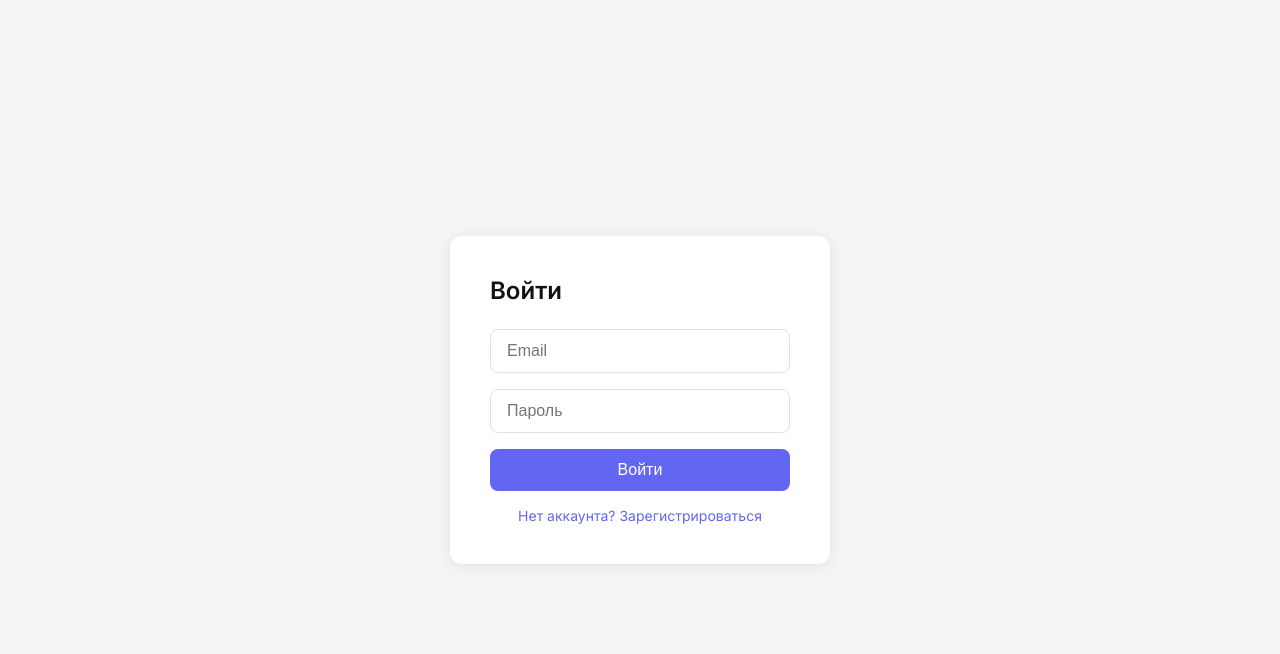
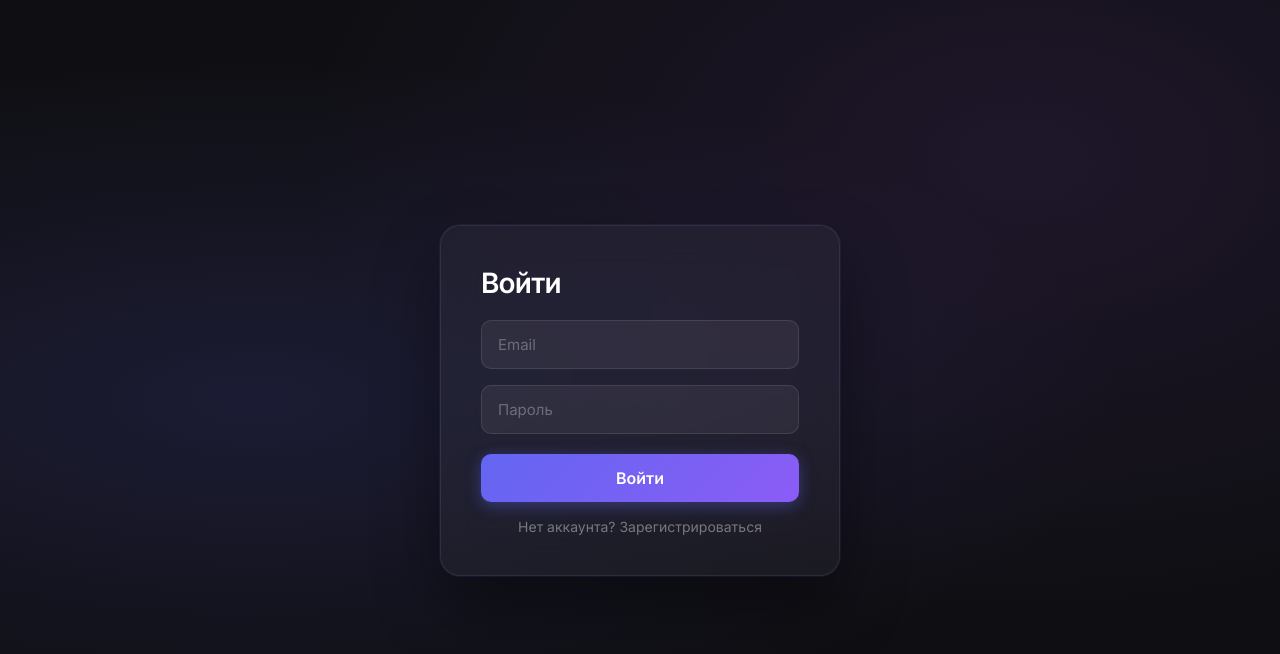
Before and after one commit to yakut54/react-18-zustand-todo, a React (Vite) app: page /login in a window 1280 px wide. Shown: the top 654 px of the page. Built offline with nearby package versions, Linux system fonts and the light colour scheme.

Commit message:
feat: dark theme, useCallback, RTK Query plan

```diff
--- a/src/index.css
+++ b/src/index.css
@@ -7,4 +7,6 @@
 body {
   font-family: 'Inter', sans-serif;
   -webkit-font-smoothing: antialiased;
+  background: #0f0f13;
+  color: #e8e8f0;
 }
--- a/src/pages/TodosPage.tsx
+++ b/src/pages/TodosPage.tsx
@@ -1,4 +1,4 @@
-import { useEffect, useState } from "react";
+import { useCallback, useEffect, useState } from "react";
 import { useAppDispatch, useAppSelector } from "../store/hooks";
 import { logoutThunk } from "../features/auth/authSlice";
 import {
@@ -34,29 +34,40 @@ export const TodosPage = () => {
     return items;
   }, [items, filter]);
 
-  const handleAdd = (e: React.SyntheticEvent<HTMLFormElement>) => {
-    e.preventDefault();
-    if (!title.trim()) return;
-    dispatch(addTodoThunk(title));
-    setTitle("");
-  };
+  const handleAdd = useCallback(
+    (e: React.SyntheticEvent<HTMLFormElement>) => {
+      e.preventDefault();
+      if (!title.trim()) return;
+      dispatch(addTodoThunk(title));
+      setTitle("");
+    },
+    [dispatch, title],
+  );
 
   useEffect(() => {
     dispatch(fetchTodosThunk());
   }, [dispatch]);
 
-  const handleLogout = async () => {
+  const handleLogout = useCallback(async () => {
     await dispatch(logoutThunk());
     navigate("/login");
-  };
+  }, [dispatch, navigate]);
 
-  const handleDelete = async (id: string) => {
-    await dispatch(deleteTodoThunk(id));
-  };
+  const handleDelete = useCallback(
+    async (id: string) => {
+      await dispatch(deleteTodoThunk(id));
+    },
+    [dispatch],
+  );
 
-  const toggleHandler = async (todo: Todo) => {
-    await dispatch(toggleTodoThunk({ id: todo.id, completed: todo.completed }));
-  };
+  const toggleHandler = useCallback(
+    async (todo: Todo) => {
+      await dispatch(
+        toggleTodoThunk({ id: todo.id, completed: todo.completed }),
+      );
+    },
+    [dispatch],
+  );
 
   if (loading) return <div>Загрузка...</div>;
   if (error) return <div>{error}</div>;
--- a/src/pages/auth.css
+++ b/src/pages/auth.css
@@ -3,75 +3,104 @@
   display: flex;
   align-items: center;
   justify-content: center;
-    background: #f5f5f5;
+  background: #0f0f13;
+  background-image:
+    radial-gradient(ellipse at 20% 50%, rgba(99, 102, 241, 0.15) 0%, transparent 60%),
+    radial-gradient(ellipse at 80% 20%, rgba(168, 85, 247, 0.1) 0%, transparent 50%);
 }
 
 .auth-form {
-    background: #fff;
+  background: rgba(255, 255, 255, 0.04);
+  border: 1px solid rgba(255, 255, 255, 0.08);
+  backdrop-filter: blur(20px);
   padding: 2.5rem;
-    border-radius: 12px;
-    box-shadow: 0 2px 16px rgba(0, 0, 0, 0.08);
+  border-radius: 20px;
+  box-shadow:
+    0 0 0 1px rgba(99, 102, 241, 0.1),
+    0 32px 64px rgba(0, 0, 0, 0.4);
   display: flex;
   flex-direction: column;
   gap: 1rem;
   width: 100%;
-    max-width: 380px;
+  max-width: 400px;
 }
 
 .auth-form h1 {
-    margin: 0 0 0.5rem;
-    font-size: 1.5rem;
-    font-weight: 600;
-    color: #111;
+  font-size: 1.75rem;
+  font-weight: 700;
+  color: #fff;
+  letter-spacing: -0.03em;
+  margin-bottom: 0.25rem;
 }
 
 .auth-form input {
-    padding: 0.75rem 1rem;
-    border: 1.5px solid #e0e0e0;
-    border-radius: 8px;
-    font-size: 1rem;
+  padding: 0.875rem 1rem;
+  background: rgba(255, 255, 255, 0.06);
+  border: 1px solid rgba(255, 255, 255, 0.1);
+  border-radius: 10px;
+  font-size: 0.9375rem;
+  font-family: inherit;
+  color: #fff;
   outline: none;
-    transition: border-color 0.2s;
+  transition: border-color 0.2s, box-shadow 0.2s, background 0.2s;
+}
+
+.auth-form input::placeholder {
+  color: rgba(255, 255, 255, 0.3);
 }
 
 .auth-form input:focus {
   border-color: #6366f1;
+  background: rgba(99, 102, 241, 0.08);
+  box-shadow: 0 0 0 3px rgba(99, 102, 241, 0.2);
 }
 
-  .auth-form button {
-    padding: 0.75rem;
-    background: #6366f1;
+.auth-form button[type="submit"] {
+  padding: 0.875rem;
+  background: linear-gradient(135deg, #6366f1, #8b5cf6);
   color: #fff;
   border: none;
-    border-radius: 8px;
+  border-radius: 10px;
   font-size: 1rem;
-    font-weight: 500;
+  font-family: inherit;
+  font-weight: 600;
   cursor: pointer;
-    transition: background 0.2s;
+  transition: opacity 0.2s, transform 0.1s, box-shadow 0.2s;
+  box-shadow: 0 4px 16px rgba(99, 102, 241, 0.4);
+  margin-top: 0.25rem;
 }
 
-  .auth-form button:hover:not(:disabled) {
-    background: #4f46e5;
+.auth-form button[type="submit"]:hover:not(:disabled) {
+  opacity: 0.9;
+  box-shadow: 0 6px 24px rgba(99, 102, 241, 0.5);
 }
 
-  .auth-form button:disabled {
-    opacity: 0.6;
+.auth-form button[type="submit"]:active:not(:disabled) {
+  transform: scale(0.98);
+}
+
+.auth-form button[type="submit"]:disabled {
+  opacity: 0.4;
   cursor: not-allowed;
 }
 
 .auth-error {
-    color: #ef4444;
+  color: #f87171;
   font-size: 0.875rem;
-    margin: 0;
+  background: rgba(239, 68, 68, 0.1);
+  border: 1px solid rgba(239, 68, 68, 0.2);
+  border-radius: 8px;
+  padding: 0.625rem 0.875rem;
 }
 
 .auth-form a {
   text-align: center;
   font-size: 0.875rem;
-    color: #6366f1;
+  color: rgba(255, 255, 255, 0.4);
   text-decoration: none;
+  transition: color 0.2s;
 }
 
 .auth-form a:hover {
-    text-decoration: underline;
+  color: #a5b4fc;
 }
--- a/src/pages/todos.css
+++ b/src/pages/todos.css
@@ -4,13 +4,13 @@
 
 .todos-page {
   min-height: 100vh;
-  background: #f5f5f7;
+  background: #0f0f13;
 }
 
 .todos-container {
-  max-width: 640px;
+  max-width: 660px;
   margin: 0 auto;
-  padding: 2.5rem 1rem;
+  padding: 3rem 1.25rem;
 }
 
 /* Header */
@@ -18,14 +18,17 @@
   display: flex;
   align-items: center;
   justify-content: space-between;
-  margin-bottom: 2rem;
+  margin-bottom: 2.5rem;
 }
 
 .todos-header h1 {
-  font-size: 1.75rem;
+  font-size: 2rem;
   font-weight: 700;
-  color: #111;
-  letter-spacing: -0.02em;
+  letter-spacing: -0.03em;
+  background: linear-gradient(135deg, #fff 60%, #a5b4fc);
+  -webkit-background-clip: text;
+  -webkit-text-fill-color: transparent;
+  background-clip: text;
 }
 
 .todos-header-right {
@@ -35,27 +38,25 @@
 }
 
 .todos-user {
-  font-size: 0.875rem;
-  color: #999;
+  font-size: 0.8125rem;
+  color: rgba(255, 255, 255, 0.35);
 }
 
 .logout-btn {
   padding: 0.5rem 1rem;
   background: transparent;
-  border: 1.5px solid #e5e5e5;
+  border: 1px solid rgba(255, 255, 255, 0.1);
   border-radius: 8px;
-  font-size: 0.875rem;
+  font-size: 0.8125rem;
   font-family: inherit;
-  color: #666;
+  color: rgba(255, 255, 255, 0.4);
   cursor: pointer;
-  transition:
-    border-color 0.15s,
-    color 0.15s;
+  transition: border-color 0.15s, color 0.15s;
 }
 
 .logout-btn:hover {
-  border-color: #ef4444;
-  color: #ef4444;
+  border-color: rgba(239, 68, 68, 0.5);
+  color: #f87171;
 }
 
 /* Form */
@@ -67,49 +68,79 @@
 
 .todo-form input {
   flex: 1;
-  padding: 0.75rem 1rem;
-  border: 1.5px solid #e5e5e5;
-  border-radius: 10px;
+  padding: 0.875rem 1.125rem;
+  background: rgba(255, 255, 255, 0.05);
+  border: 1px solid rgba(255, 255, 255, 0.08);
+  border-radius: 12px;
   font-size: 0.9375rem;
   font-family: inherit;
-  background: #fff;
+  color: #fff;
   outline: none;
-  transition:
-    border-color 0.15s,
-    box-shadow 0.15s;
+  transition: border-color 0.15s, box-shadow 0.15s, background 0.15s;
 }
 
 .todo-form input::placeholder {
-  color: #bbb;
+  color: rgba(255, 255, 255, 0.25);
 }
 
 .todo-form input:focus {
   border-color: #6366f1;
-  box-shadow: 0 0 0 3px rgba(99, 102, 241, 0.1);
+  background: rgba(99, 102, 241, 0.08);
+  box-shadow: 0 0 0 3px rgba(99, 102, 241, 0.15);
 }
 
 .todo-form button {
-  padding: 0.75rem 1.25rem;
-  background: #6366f1;
+  padding: 0.875rem 1.375rem;
+  background: linear-gradient(135deg, #6366f1, #8b5cf6);
   color: #fff;
   border: none;
-  border-radius: 10px;
+  border-radius: 12px;
   font-size: 0.9375rem;
   font-family: inherit;
-  font-weight: 500;
+  font-weight: 600;
   cursor: pointer;
-  transition:
-    background 0.15s,
-    transform 0.1s;
+  transition: opacity 0.15s, transform 0.1s;
+  box-shadow: 0 4px 16px rgba(99, 102, 241, 0.35);
   white-space: nowrap;
 }
 
 .todo-form button:hover {
-  background: #4f46e5;
+  opacity: 0.88;
 }
 
 .todo-form button:active {
   transform: scale(0.97);
+}
+
+/* Filters */
+.todo-filters {
+  display: flex;
+  gap: 0.375rem;
+  margin-bottom: 1.25rem;
+}
+
+.todo-filters button {
+  padding: 0.375rem 1rem;
+  border: 1px solid rgba(255, 255, 255, 0.08);
+  border-radius: 20px;
+  background: transparent;
+  font-size: 0.8125rem;
+  font-family: inherit;
+  color: rgba(255, 255, 255, 0.4);
+  cursor: pointer;
+  transition: all 0.15s;
+}
+
+.todo-filters button:hover {
+  border-color: rgba(99, 102, 241, 0.5);
+  color: #a5b4fc;
+}
+
+.todo-filters button.active {
+  background: rgba(99, 102, 241, 0.2);
+  border-color: rgba(99, 102, 241, 0.5);
+  color: #a5b4fc;
+  font-weight: 500;
 }
 
 /* List */
@@ -127,19 +158,15 @@
   align-items: center;
   gap: 0.875rem;
   padding: 1rem 1.125rem;
-  background: #fff;
+  background: rgba(255, 255, 255, 0.04);
+  border: 1px solid rgba(255, 255, 255, 0.06);
   border-radius: 12px;
-  border: 1px solid transparent;
-  box-shadow: 0 1px 3px rgba(0, 0, 0, 0.05);
-  transition:
-    box-shadow 0.15s,
-    border-color 0.15s;
-  cursor: default;
+  transition: background 0.15s, border-color 0.15s;
 }
 
 .todo-item:hover {
-  box-shadow: 0 4px 12px rgba(0, 0, 0, 0.08);
-  border-color: #f0f0f0;
+  background: rgba(255, 255, 255, 0.07);
+  border-color: rgba(255, 255, 255, 0.12);
 }
 
 .todo-item input[type="checkbox"] {
@@ -153,20 +180,20 @@
 .todo-item span {
   flex: 1;
   font-size: 0.9375rem;
-  color: #222;
+  color: rgba(255, 255, 255, 0.85);
   line-height: 1.4;
   transition: color 0.15s;
 }
 
 .todo-item span.completed {
   text-decoration: line-through;
-  color: #bbb;
+  color: rgba(255, 255, 255, 0.25);
 }
 
 .todo-delete-btn {
   background: none;
   border: none;
-  color: #ddd;
+  color: rgba(255, 255, 255, 0.15);
   font-size: 1.25rem;
   cursor: pointer;
   transition: color 0.15s;
@@ -176,53 +203,23 @@
 }
 
 .todo-delete-btn:hover {
-  color: #ef4444;
+  color: #f87171;
 }
 
 /* Empty state */
 .todos-empty {
   text-align: center;
-  padding: 3rem 0;
+  padding: 4rem 0;
 }
 
 .todos-empty p {
-  color: #bbb;
+  color: rgba(255, 255, 255, 0.2);
   font-size: 0.9375rem;
-  margin-top: 0.5rem;
 }
 
 /* Stats */
 .todos-stats {
   font-size: 0.8125rem;
-  color: #bbb;
+  color: rgba(255, 255, 255, 0.25);
   margin-bottom: 0.875rem;
 }
-
-.todo-filters {
-  display: flex;
-  gap: 0.5rem;
-  margin-bottom: 1rem;
-}
-
-.todo-filters button {
-  padding: 0.4rem 1rem;
-  border: 1.5px solid #e5e5e5;
-  border-radius: 20px;
-  background: transparent;
-  font-size: 0.875rem;
-  font-family: inherit;
-  color: #888;
-  cursor: pointer;
-  transition: all 0.15s;
-}
-
-.todo-filters button:hover {
-  border-color: #6366f1;
-  color: #6366f1;
-}
-
-.todo-filters button.active {
-  background: #6366f1;
-  border-color: #6366f1;
-  color: #fff;
-}
```
Also changed, not shown: text.txt, 1 other file (tests, documents, lock files or other folders). Lines whose indentation alone changed are shown as unchanged.
